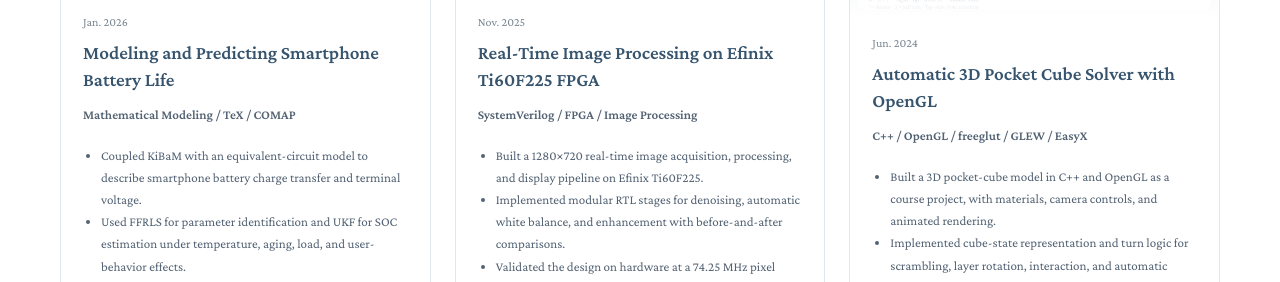
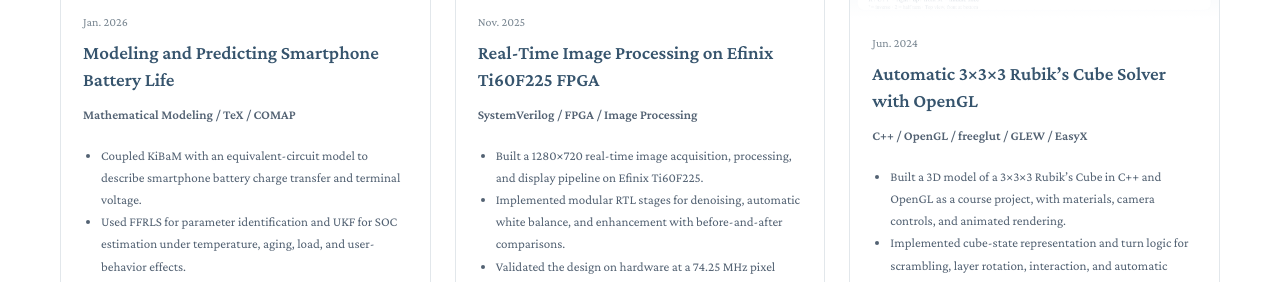
Before and after one commit to EricYXZ/EricYXZ.github.io, a plain HTML site: page en/projects/index.html in a window 1280 px wide. Shown: the part 2041-2323 px from the top of the page. Drawn offline with nearby package versions, Linux system fonts and the light colour scheme; some packages are replaced by stand-ins of ours; a script that the page names is missing.

Commit message:
Correct the cube project to 3x3x3

```diff
--- a/en/projects/index.html
+++ b/en/projects/index.html
@@ -166,12 +166,12 @@
 
         <div class="entry">
           <div class="entry-header">
-            <p class="entry-title"><a href="https://github.com/EricYXZ/3D-Magic-Cube" target="_blank" rel="noopener noreferrer">Automatic 3D Pocket Cube Solver with OpenGL</a></p>
+            <p class="entry-title"><a href="https://github.com/EricYXZ/3D-Magic-Cube" target="_blank" rel="noopener noreferrer">Automatic 3×3×3 Rubik’s Cube Solver with OpenGL</a></p>
             <span class="date">Jun. 2024</span>
           </div>
           <p class="organization">C++ / OpenGL / freeglut / GLEW / EasyX</p>
           <ul>
-            <li>Built a 3D pocket-cube model in C++ and OpenGL as a course project, with materials, camera controls, and animated rendering.</li>
+            <li>Built a 3D model of a 3×3×3 Rubik’s Cube in C++ and OpenGL as a course project, with materials, camera controls, and animated rendering.</li>
             <li>Implemented cube-state representation and turn logic for scrambling, layer rotation, interaction, and automatic restoration.</li>
             <li>Synchronized solver states with the rendered scene to produce a complete input-to-solution desktop application.</li>
             <li>Repository: <a class="text-link" href="https://github.com/EricYXZ/3D-Magic-Cube" target="_blank" rel="noopener noreferrer">GitHub - 3D-Magic-Cube</a></li>
```
Also changed, not shown: projects/index.html (+2 -2 lines).
